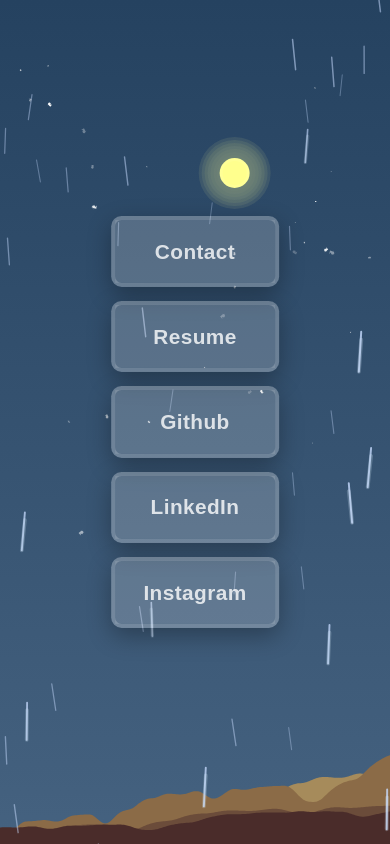
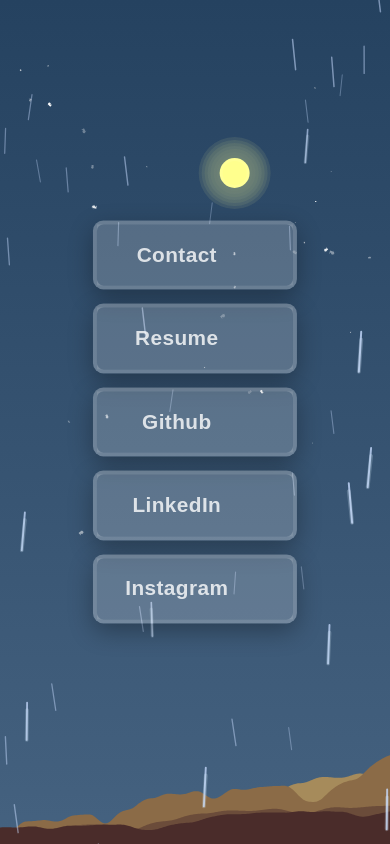
Before and after one commit to benstrumeyer/personal-portfolio, a React (Vite) app: page / in a window 390 px wide. Built offline with nearby package versions, Linux system fonts and the light colour scheme.

Commit message:
configure github pages

```diff
--- a/src/components/Navigation.css
+++ b/src/components/Navigation.css
@@ -139,6 +139,15 @@
     width: 100%;
   }
 
+  .nav-button > span {
+    grid-template-columns: 1fr calc(var(--font-size) * 1.75) !important;
+    transition: none !important;
+  }
+
+  .nav-button span span:nth-of-type(2) {
+    display: none;
+  }
+
   :root {
     --font-size: 1.5rem;
   }
--- a/vite.config.ts
+++ b/vite.config.ts
@@ -5,6 +5,7 @@
 // https://vitejs.dev/config/
 export default defineConfig({
   plugins: [react()],
+  base: '/portfolio/', // Replace 'personal-portfolio' with your actual repository name
   resolve: {
     alias: {
       '@': path.resolve(__dirname, './src'),
```
Also changed, not shown: index.html (+1 -1 lines).
